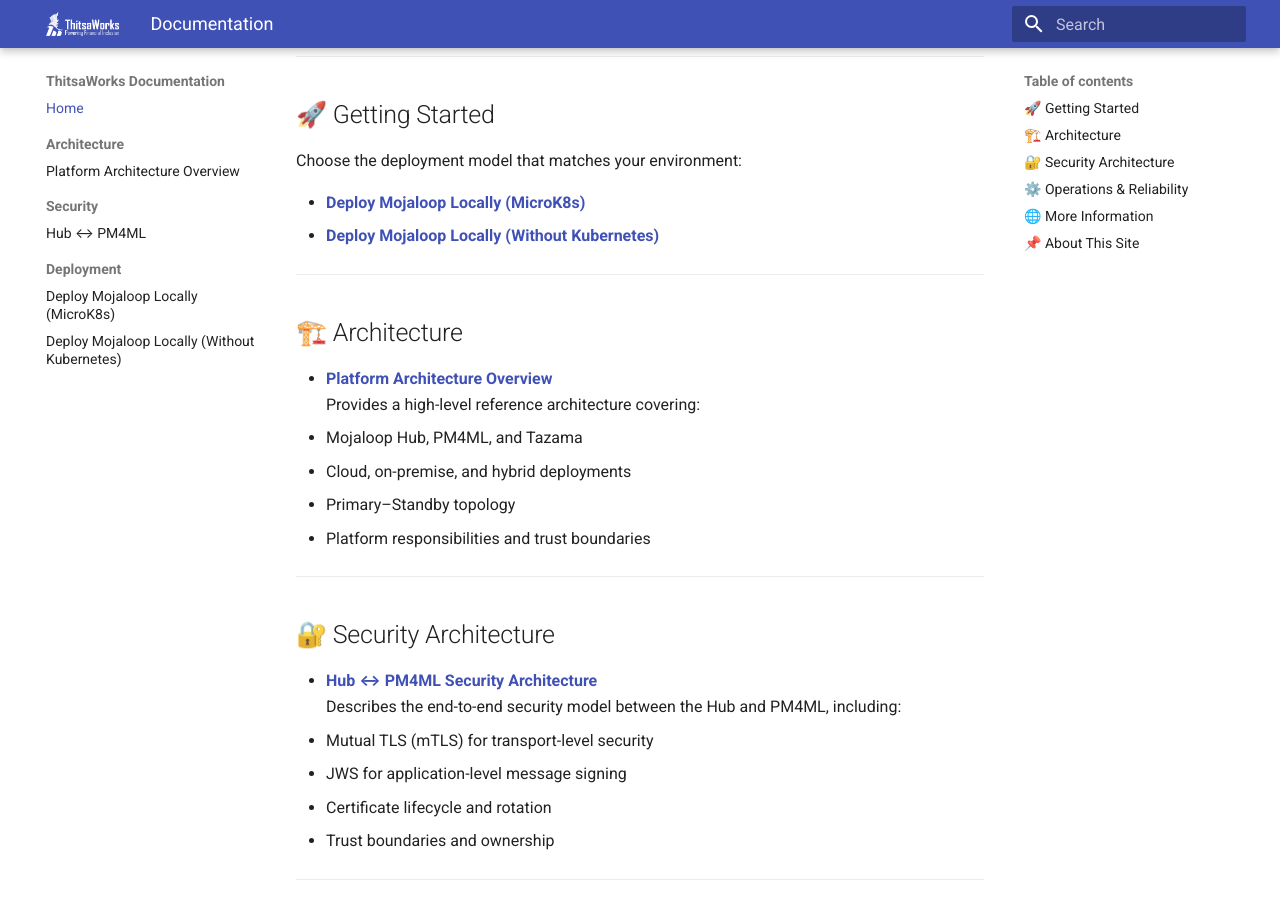
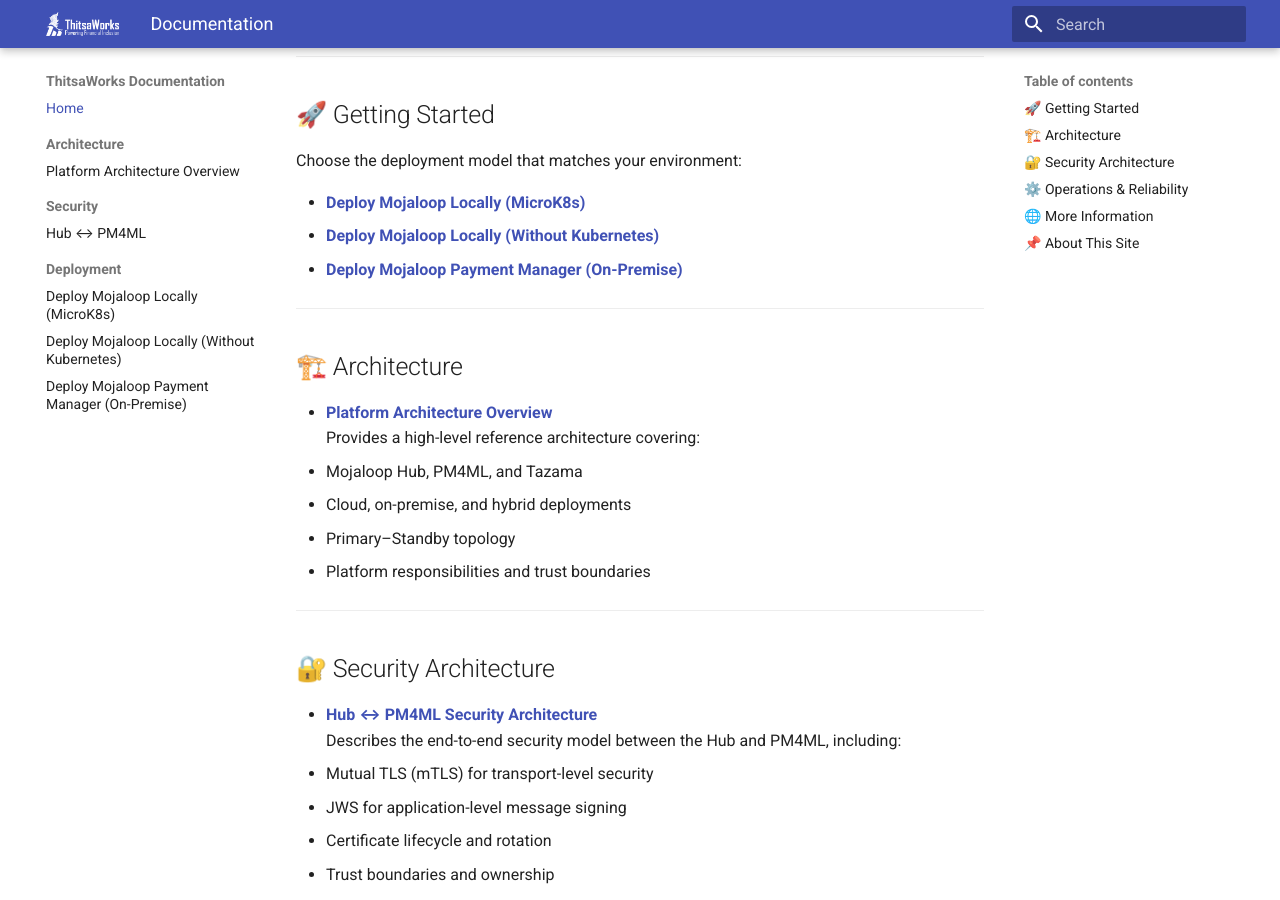
Before and after one commit to ThitsaX/docs, an MkDocs documentation site: the page built from docs/index.md, in a window 1280 px wide and 900 px high, scrolled down 526 px. Built offline with MkDocs 1.6.1 and Material for MkDocs 9.7.7, drawn with Linux system fonts in a browser that asks for light colours; the version menu is left out.

Commit message:
add deployment option for Mojaloop Payment Manager (On-Premise)

```diff
--- a/docs/index.md
+++ b/docs/index.md
@@ -26,7 +26,7 @@
 
 - **[Deploy Mojaloop Locally (MicroK8s)](deploy-mojaloop-local-microk8s)**
 - **[Deploy Mojaloop Locally (Without Kubernetes)](deploy-mojaloop-local-withoutk8s)**
-
+- **[Deploy Mojaloop Payment Manager (On-Premise)](deploy-payment-manager-on-premise)**
 ---
 
 ## 🏗️ Architecture
--- a/mkdocs.yml
+++ b/mkdocs.yml
@@ -35,3 +35,4 @@
   - Deployment:
       - Deploy Mojaloop Locally (MicroK8s): deploy-mojaloop-local-microk8s.md
       - Deploy Mojaloop Locally (Without Kubernetes): deploy-mojaloop-local-withoutk8s.md
+      - Deploy Mojaloop Payment Manager (On-Premise): deploy-mojaloop-payment-manager-on-premise.md
```
